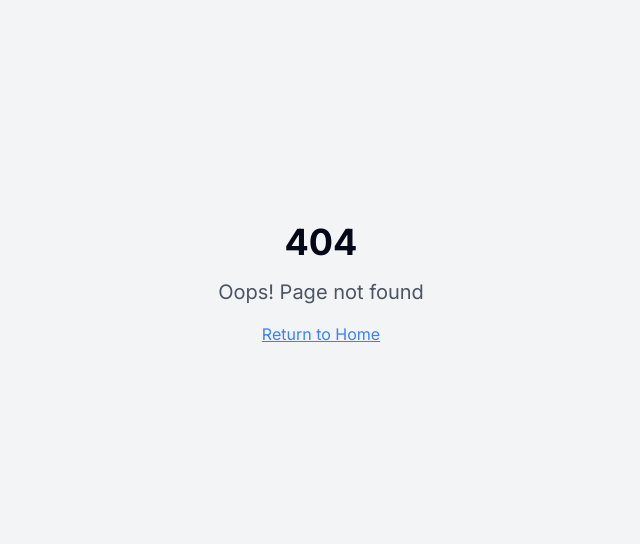
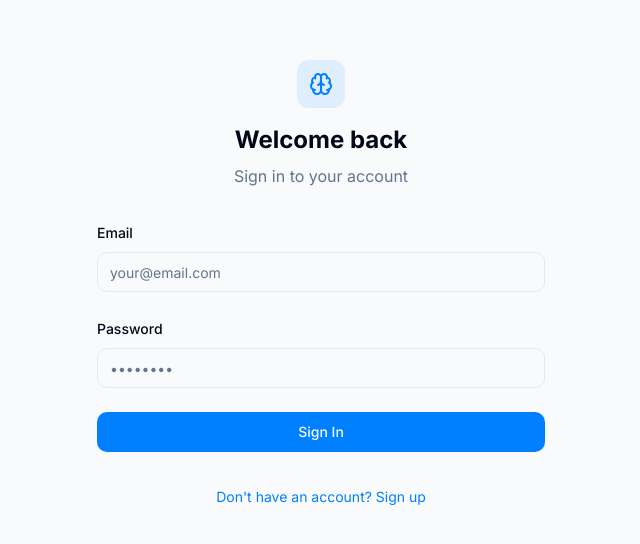
Before and after one commit to adarshp14/notes-to-quizzes, a React (Vite) app: page /auth in a window 1280 px wide. Before the commit this address had no page. Shown: the part 116-660 px from the top of the page, without its empty margins (319-959 px from the left). Built offline with nearby package versions, Linux system fonts and the light colour scheme.

Commit message:
Run SQL script
The SQL script has been reviewed and approved, and is now being executed.

```diff
--- a/src/App.tsx
+++ b/src/App.tsx
@@ -5,16 +5,19 @@ import { TooltipProvider } from "@/components/ui/tooltip";
 import { QueryClient, QueryClientProvider } from "@tanstack/react-query";
 import { BrowserRouter, Routes, Route } from "react-router-dom";
 import { AnimatePresence } from "framer-motion";
+import { AuthProvider } from "./contexts/AuthContext";
 import Index from "./pages/Index";
 import CreateQuiz from "./pages/CreateQuiz";
 import TakeQuiz from "./pages/TakeQuiz";
 import Quizzes from "./pages/Quizzes";
+import Auth from "./pages/Auth";
 import NotFound from "./pages/NotFound";
 
 const queryClient = new QueryClient();
 
 const App = () => (
   <QueryClientProvider client={queryClient}>
+    <AuthProvider>
       <TooltipProvider>
         <Toaster />
         <Sonner position="top-center" closeButton />
@@ -25,11 +28,13 @@ const App = () => (
               <Route path="/create" element={<CreateQuiz />} />
               <Route path="/take-quiz" element={<TakeQuiz />} />
               <Route path="/quizzes" element={<Quizzes />} />
+              <Route path="/auth" element={<Auth />} />
               <Route path="*" element={<NotFound />} />
             </Routes>
           </AnimatePresence>
         </BrowserRouter>
       </TooltipProvider>
+    </AuthProvider>
   </QueryClientProvider>
 );
 
--- a/src/components/Header.tsx
+++ b/src/components/Header.tsx
@@ -1,13 +1,18 @@
 
 import { useState, useEffect } from 'react';
-import { Link, useLocation } from 'react-router-dom';
+import { Link, useLocation, useNavigate } from 'react-router-dom';
 import { motion } from 'framer-motion';
 import { cn } from "@/lib/utils";
-import { FileText, Brain, Play } from 'lucide-react';
+import { FileText, Brain, Play, LogOut } from 'lucide-react';
+import { useAuth } from '@/contexts/AuthContext';
+import { supabase } from '@/integrations/supabase/client';
+import { toast } from 'sonner';
 
 const Header = () => {
   const [scrollY, setScrollY] = useState(0);
   const location = useLocation();
+  const navigate = useNavigate();
+  const { session } = useAuth();
 
   // Update scroll position
   useEffect(() => {
@@ -15,6 +20,16 @@ const Header = () => {
     window.addEventListener('scroll', handleScroll, { passive: true });
     return () => window.removeEventListener('scroll', handleScroll);
   }, []);
+
+  const handleLogout = async () => {
+    const { error } = await supabase.auth.signOut();
+    if (error) {
+      toast.error('Error signing out');
+    } else {
+      toast.success('Signed out successfully');
+      navigate('/');
+    }
+  };
 
   // Navigation items
   const navItems = [
@@ -44,6 +59,8 @@ const Header = () => {
 
           {/* Navigation */}
           <nav className="hidden md:flex items-center space-x-1">
+            {session ? (
+              <>
                 {navItems.map((item) => (
                   <Link
                     key={item.name}
@@ -59,15 +76,31 @@ const Header = () => {
                     {item.name}
                   </Link>
                 ))}
+                <button
+                  onClick={handleLogout}
+                  className="px-4 py-2 rounded-lg font-medium text-sm flex items-center transition-all duration-300 hover:bg-black/5 text-foreground/80 hover:text-foreground"
+                >
+                  <LogOut className="w-4 h-4 mr-2" />
+                  Sign Out
+                </button>
+              </>
+            ) : (
+              <Link
+                to="/auth"
+                className="px-4 py-2 rounded-lg font-medium text-sm flex items-center transition-all duration-300 hover:bg-black/5 text-foreground/80 hover:text-foreground"
+              >
+                Sign In
+              </Link>
+            )}
           </nav>
 
           {/* CTA Button */}
           <Link
-            to="/create"
+            to={session ? "/create" : "/auth"}
             className="button-shine bg-primary hover:bg-primary/90 text-white px-5 py-2 rounded-lg font-medium text-sm flex items-center transition-all duration-300 shadow-sm"
           >
             <Play className="w-4 h-4 mr-2" />
-            Start Quiz
+            {session ? 'Start Quiz' : 'Sign In'}
           </Link>
         </div>
       </div>
--- /dev/null
+++ b/src/contexts/AuthContext.tsx
@@ -0,0 +1,51 @@
+
+import { createContext, useContext, useEffect, useState } from 'react';
+import { Session } from '@supabase/supabase-js';
+import { supabase } from '@/integrations/supabase/client';
+
+interface AuthContextType {
+  session: Session | null;
+  isLoading: boolean;
+}
+
+const AuthContext = createContext<AuthContextType>({
+  session: null,
+  isLoading: true,
+});
+
+export const AuthProvider = ({ children }: { children: React.ReactNode }) => {
+  const [session, setSession] = useState<Session | null>(null);
+  const [isLoading, setIsLoading] = useState(true);
+
+  useEffect(() => {
+    // Get initial session
+    supabase.auth.getSession().then(({ data: { session } }) => {
+      setSession(session);
+      setIsLoading(false);
+    });
+
+    // Listen for auth changes
+    const {
+      data: { subscription },
+    } = supabase.auth.onAuthStateChange((_event, session) => {
+      setSession(session);
+      setIsLoading(false);
+    });
+
+    return () => subscription.unsubscribe();
+  }, []);
+
+  return (
+    <AuthContext.Provider value={{ session, isLoading }}>
+      {children}
+    </AuthContext.Provider>
+  );
+};
+
+export const useAuth = () => {
+  const context = useContext(AuthContext);
+  if (context === undefined) {
+    throw new Error('useAuth must be used within an AuthProvider');
+  }
+  return context;
+};
--- a/src/integrations/supabase/types.ts
+++ b/src/integrations/supabase/types.ts
@@ -9,7 +9,30 @@ export type Json =
 export type Database = {
   public: {
     Tables: {
-      [_ in never]: never
+      profiles: {
+        Row: {
+          avatar_url: string | null
+          created_at: string | null
+          id: string
+          updated_at: string | null
+          username: string | null
+        }
+        Insert: {
+          avatar_url?: string | null
+          created_at?: string | null
+          id: string
+          updated_at?: string | null
+          username?: string | null
+        }
+        Update: {
+          avatar_url?: string | null
+          created_at?: string | null
+          id?: string
+          updated_at?: string | null
+          username?: string | null
+        }
+        Relationships: []
+      }
     }
     Views: {
       [_ in never]: never
--- /dev/null
+++ b/src/pages/Auth.tsx
@@ -0,0 +1,96 @@
+
+import { useState } from 'react';
+import { useNavigate } from 'react-router-dom';
+import { supabase } from "@/integrations/supabase/client";
+import { Button } from "@/components/ui/button";
+import { Input } from "@/components/ui/input";
+import { Label } from "@/components/ui/label";
+import { toast } from "sonner";
+import { Brain } from 'lucide-react';
+
+const Auth = () => {
+  const [isLoading, setIsLoading] = useState(false);
+  const [email, setEmail] = useState('');
+  const [password, setPassword] = useState('');
+  const [isSignUp, setIsSignUp] = useState(false);
+  const navigate = useNavigate();
+
+  const handleAuth = async (e: React.FormEvent) => {
+    e.preventDefault();
+    setIsLoading(true);
+
+    try {
+      const { error } = isSignUp
+        ? await supabase.auth.signUp({ email, password })
+        : await supabase.auth.signInWithPassword({ email, password });
+
+      if (error) {
+        toast.error(error.message);
+      } else {
+        toast.success(isSignUp ? 'Account created successfully!' : 'Logged in successfully!');
+        navigate('/');
+      }
+    } catch (error) {
+      toast.error('An error occurred during authentication');
+    } finally {
+      setIsLoading(false);
+    }
+  };
+
+  return (
+    <div className="min-h-screen flex flex-col items-center justify-center p-4">
+      <div className="w-full max-w-md space-y-8">
+        <div className="text-center">
+          <div className="mx-auto w-12 h-12 rounded-xl bg-primary/10 flex items-center justify-center text-primary mb-4">
+            <Brain className="w-6 h-6" />
+          </div>
+          <h2 className="text-2xl font-bold">{isSignUp ? 'Create an account' : 'Welcome back'}</h2>
+          <p className="text-muted-foreground mt-2">
+            {isSignUp ? 'Sign up to start creating quizzes' : 'Sign in to your account'}
+          </p>
+        </div>
+
+        <form onSubmit={handleAuth} className="space-y-6">
+          <div className="space-y-2">
+            <Label htmlFor="email">Email</Label>
+            <Input
+              id="email"
+              type="email"
+              placeholder="your@email.com"
+              value={email}
+              onChange={(e) => setEmail(e.target.value)}
+              required
+            />
+          </div>
+
+          <div className="space-y-2">
+            <Label htmlFor="password">Password</Label>
+            <Input
+              id="password"
+              type="password"
+              placeholder="••••••••"
+              value={password}
+              onChange={(e) => setPassword(e.target.value)}
+              required
+            />
+          </div>
+
+          <Button type="submit" className="w-full" disabled={isLoading}>
+            {isLoading ? 'Loading...' : (isSignUp ? 'Sign Up' : 'Sign In')}
+          </Button>
+        </form>
+
+        <div className="text-center">
+          <button
+            onClick={() => setIsSignUp(!isSignUp)}
+            className="text-sm text-primary hover:underline"
+          >
+            {isSignUp ? 'Already have an account? Sign in' : "Don't have an account? Sign up"}
+          </button>
+        </div>
+      </div>
+    </div>
+  );
+};
+
+export default Auth;
```
Lines whose indentation alone changed are shown as unchanged.
